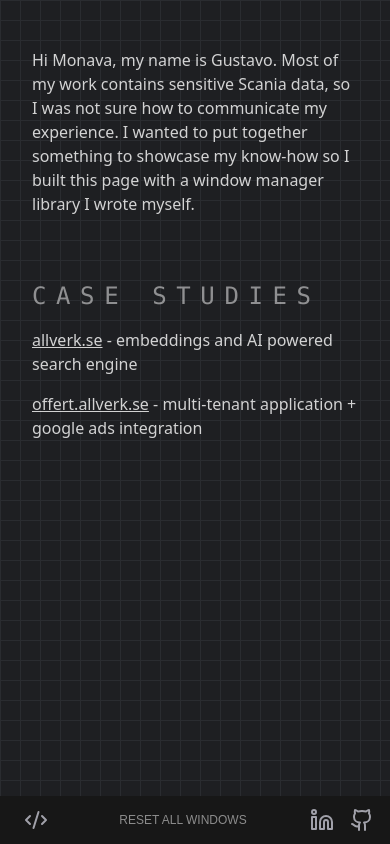
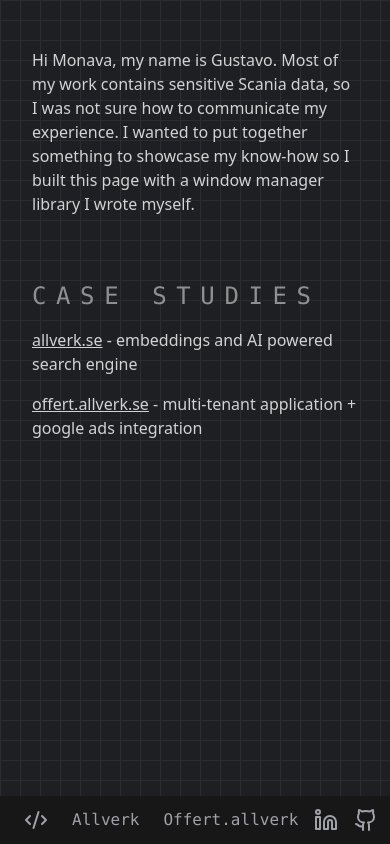
Before and after one commit to Gustavolmo/portfolio-for-monava, a React (Vite) app: page / in a window 390 px wide. Built offline with nearby package versions, Linux system fonts and the light colour scheme.

Commit message:
mobile friendly

```diff
--- a/src/pages/home.tsx
+++ b/src/pages/home.tsx
@@ -3,7 +3,6 @@ import WindowButton from '../window-lib/window-manager/window-button'
 import WindowLayout from '../window-lib/window-manager/window-layout'
 import { createWindowStore } from '../window-lib/window-manager/window-store-factory'
 import WorkspaceLayout from '../window-lib/window-manager/workspace-layout'
-import { resetAllWindows } from '../window-lib/window-manager/window-global-actions'
 import profilePic from '../assets/profile-pic-circlewhite.png'
 
 const myStackStore = createWindowStore('window-myStack')
@@ -43,7 +42,11 @@ export default function Home() {
           </div>
         </div>
 
-        <WindowLayout defaultDock="full" useWindowStore={allverkStore} windowName={'allverk.se'}>
+        <WindowLayout
+          defaultDock={(() => (window.innerWidth < 800 ? 'full' : 'right'))()}
+          useWindowStore={allverkStore}
+          windowName={'allverk.se'}
+        >
           <iframe
             className={`
               w-full h-full
@@ -54,7 +57,7 @@ export default function Home() {
         </WindowLayout>
 
         <WindowLayout
-          defaultDock="full"
+          defaultDock={(() => (window.innerWidth < 800 ? 'full' : 'left'))()}
           useWindowStore={offertAllverkStore}
           windowName={'offert.allverk.se'}
         >
@@ -171,11 +174,17 @@ export default function Home() {
           <WindowButton useWindowStore={myStackStore} styles="px-2">
             <CodeXml className="text-zinc-400 hover:text-zinc-50" />
           </WindowButton>
+          <WindowButton useWindowStore={allverkStore} styles="px-2">
+            <p className="font-mono text-zinc-400 hover:text-zinc-200">Allverk</p>
+          </WindowButton>
+          <WindowButton useWindowStore={offertAllverkStore} styles="px-2">
+            <p className="font-mono text-zinc-400 hover:text-zinc-200">Offert.allverk</p>
+          </WindowButton>
         </div>
 
-        <button onClick={resetAllWindows} className="uppercase text-white opacity-50 text-xs">
+        {/* <button onClick={resetAllWindows} className="uppercase text-white opacity-50 text-xs">
           Reset All Windows
-        </button>
+        </button> */}
 
         <div className="flex gap-4 items-center">
           <a target="_blank" href="https://www.linkedin.com/in/gustavo-l-m-de-oliveira-037243108/">
--- a/src/window-lib/window-manager/window-layout.tsx
+++ b/src/window-lib/window-manager/window-layout.tsx
@@ -256,14 +256,14 @@ export default function WindowLayout({
 
         {winVisualState === 'maximized' ? (
           <button
-            className="hover:bg-gray-100 hover:bg-opacity-20 px-5 h-full"
+            className="hidden lg:block hover:bg-gray-100 hover:bg-opacity-20 px-5 h-full"
             onClick={demaximizeWindow}
           >
             {iconWinDemaximize()}
           </button>
         ) : (
           <button
-            className="hover:bg-gray-100 hover:bg-opacity-20 px-5 h-full"
+            className="hidden lg:block hover:bg-gray-100 hover:bg-opacity-20 px-5 h-full"
             onClick={maximizeWindow}
           >
             {iconWinMaximize()}
```
Also changed, not shown: 5 other files (tests, documents, lock files or other folders).
